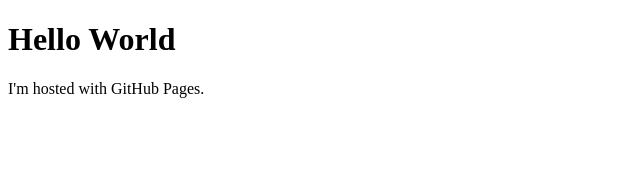
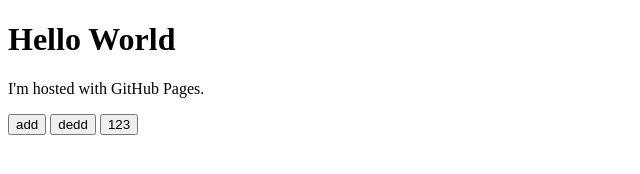
Before and after one commit to Jun-Lukas/Jun-Lukas.github.io, a plain HTML site: page index.html in a window 1280 px wide. Shown: the whole page, without its empty margins (0-640 px from the left). Drawn offline with Linux system fonts and the light colour scheme.

Commit message:
Update index.html
add 3 buttons

```diff
--- a/index.html
+++ b/index.html
@@ -3,5 +3,8 @@
 <body>
 <h1>Hello World</h1>
 <p>I'm hosted with GitHub Pages.</p>
+<button>add</button>
+<button>dedd</button>
+<button>123</button>
 </body>
 </html>
```
